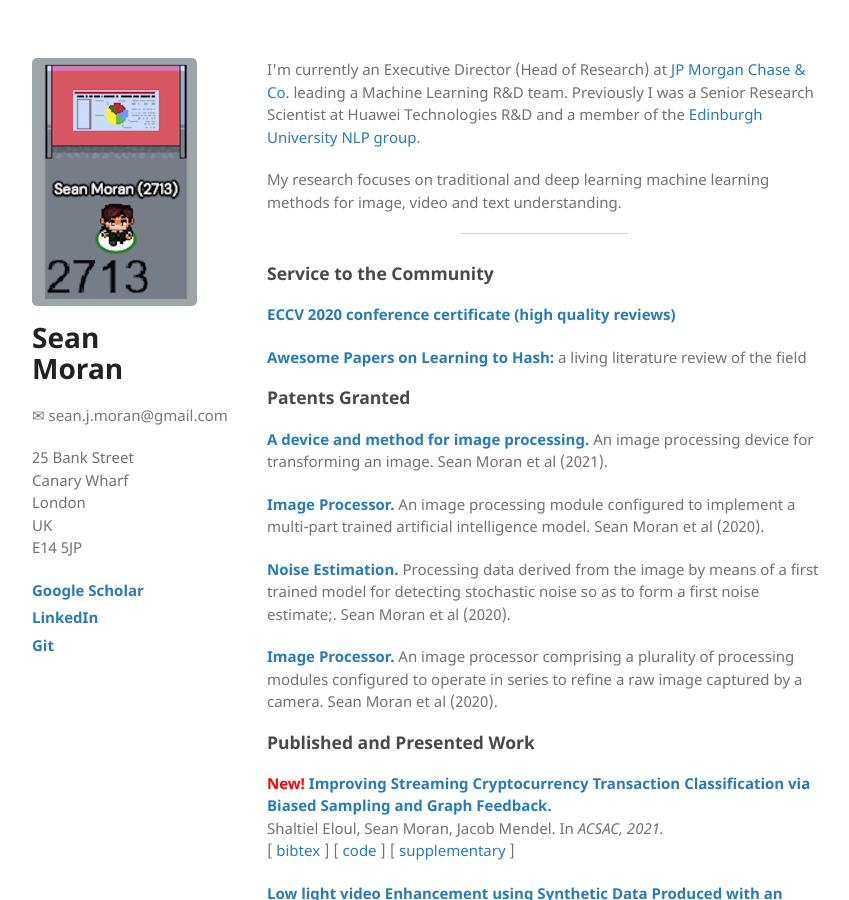
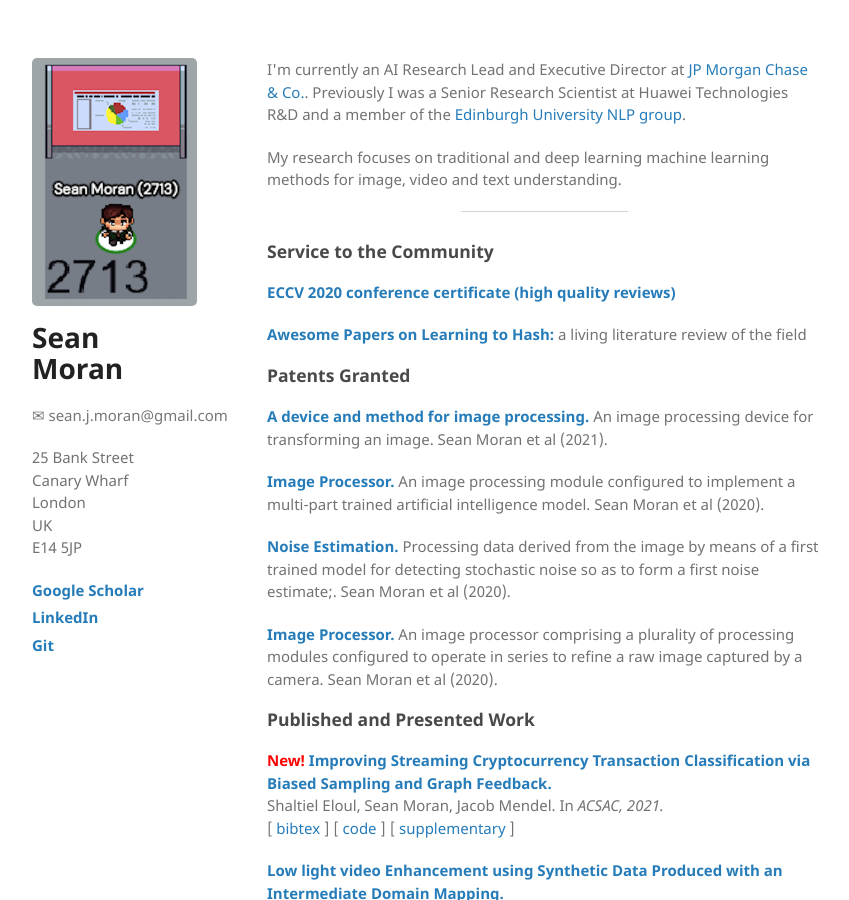
Before and after one commit to sjmoran/sjmoran.github.io, a Jekyll site: the page built from index.html, in a window 1280 px wide and 900 px high. Shown: the whole window, without its empty margins (26-875 px from the left). Built offline with Jekyll 4.4.1, drawn with Linux system fonts in a browser that asks for light colours.

Commit message:
Update index.html

```diff
--- a/index.html
+++ b/index.html
@@ -2,7 +2,7 @@
 layout: default
 ---
 
-<p>I'm currently an Executive Director (Head of Research) at <a target="_blank" href="https://www.jpmorganchase.com/">JP Morgan Chase & Co.</a> leading a Machine Learning R&D team. Previously I was a Senior Research Scientist at Huawei Technologies R&D and a member of the <a target="_blank" href="https://edinburghnlp.inf.ed.ac.uk/">Edinburgh University NLP group</a>.</p>
+<p>I'm currently an AI Research Lead and Executive Director at <a target="_blank" href="https://www.jpmorganchase.com/">JP Morgan Chase & Co.</a>. Previously I was a Senior Research Scientist at Huawei Technologies R&D and a member of the <a target="_blank" href="https://edinburghnlp.inf.ed.ac.uk/">Edinburgh University NLP group</a>.</p>
 
 <p>My research focuses on traditional and deep learning machine learning methods for image, video and text understanding.</p>
 
```
